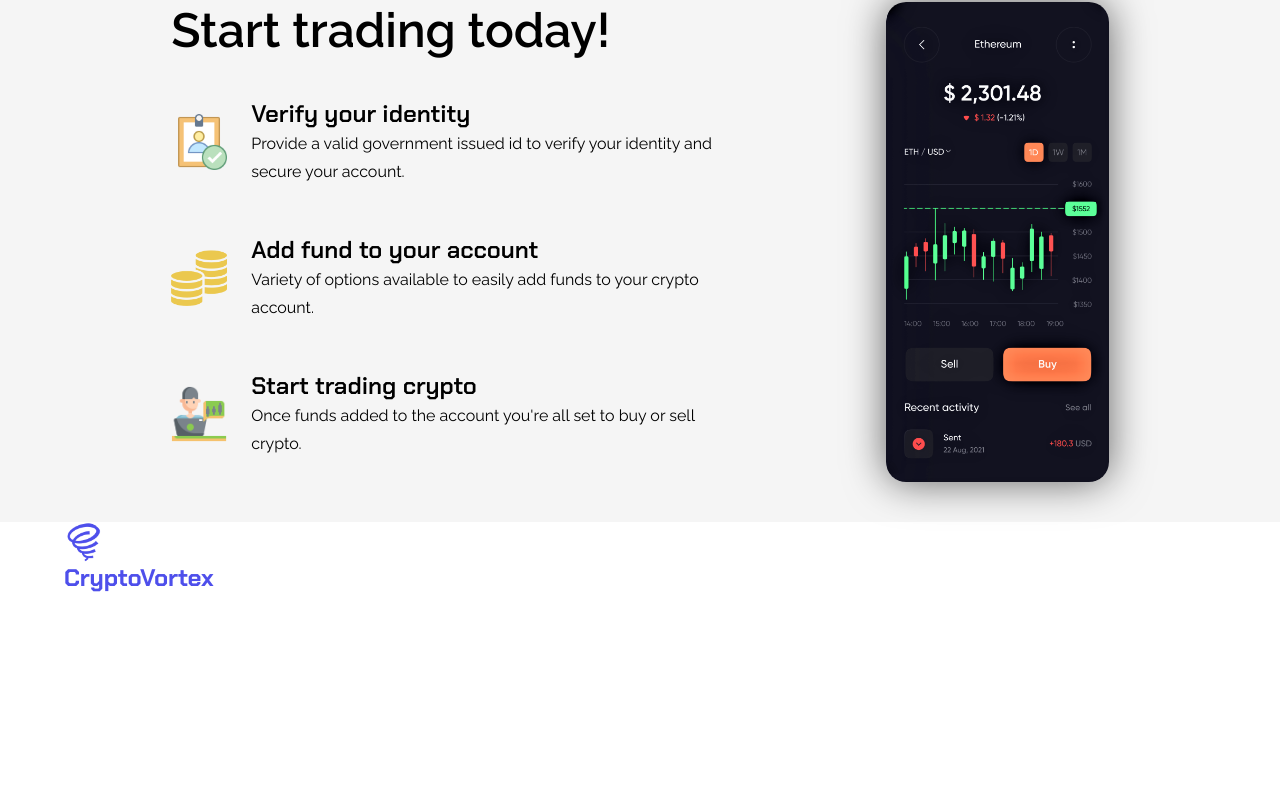
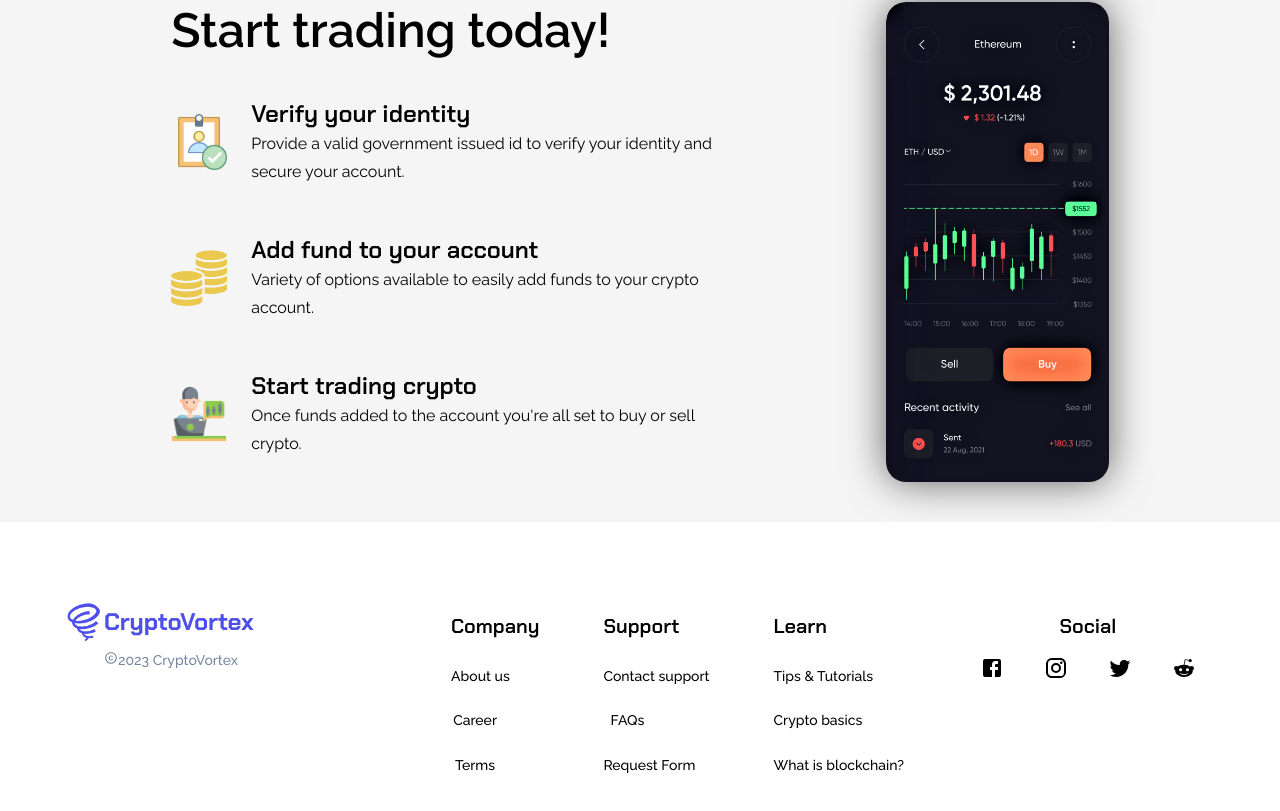
Before and after one commit to heet-git/CryptoVortex, a React (Vite) app: page / in a window 1280 px wide. Shown: the part 1529-2340 px from the top of the page. Before the commit the page ends 2123 px from the top, so only its background shows below. Built offline with nearby package versions, Linux system fonts and the light colour scheme; no server answers.

Commit message:
Add content in the footer
Set content in the footer.

```diff
--- a/src/assets/Theme.js
+++ b/src/assets/Theme.js
@@ -14,6 +14,9 @@ const Theme = createTheme({
         h6:{
             "fontFamily": customFonts.chakraPetch,
         },
+        button:{
+            textTransform: 'none'
+        }
     },
     palette: {
         primary: {
--- a/src/common/Footer.jsx
+++ b/src/common/Footer.jsx
@@ -1,12 +1,25 @@
 import React from 'react';
-import { Box, Container, Stack, Typography, Avatar } from '@mui/material';
-
+import { Box, Container, Stack, Typography } from '@mui/material';
+import Avatar from '@mui/material/Avatar';
+import Button from '@mui/material/Button'; // Correct import
+import FacebookIcon from '@mui/icons-material/Facebook';
+import InstagramIcon from '@mui/icons-material/Instagram';
+import TwitterIcon from '@mui/icons-material/Twitter';
+import RedditIcon from '@mui/icons-material/Reddit';
+import CopyrightIcon from '@mui/icons-material/Copyright';
 
 function Footer() {
     return (
         <Container>
-            <Box>
+            <Box
+                display='flex'
+                justifyContent='space-between'
+                sx={{
+                    paddingY: 10
+                }}
+                >
                 <Box>
+                    <Box display='flex' flexDirection='row' alignItems='center'>
                     <Avatar src='/public/logo.png'/>
                     <Typography
                         variant="h5"
@@ -19,13 +32,64 @@ function Footer() {
                             alignItems: "center",
                             fontWeight: 700,
                             textDecoration: "none",
-                            color: '#4E4FEB'
+                            color: '#4E4FEB',
                         }}
                         > CryptoVortex
                     </Typography>
+                    </Box>
+                    <Typography
+                        variant='subtitle2'
+                        display='block'
+                        ml={5}
+                        mt={1}
+                        color='#74879C'>
+                        <CopyrightIcon fontSize='30px'/>
+                        2023 CryptoVortex
+                    </Typography>
                 </Box>
-                <Stack>
-
+                <Stack
+                    direction='row'
+                    spacing={6}
+                    >
+                        <Stack
+                            justifyContent="flex-start"
+                            alignItems="flex-start"
+                            spacing={1}>
+                            <Typography variant='h6' fontWeight={600} p={1}>Company</Typography>
+                            <Button size="medium" color="inherit">About us</Button>
+                            <Button size="medium" color="inherit">Career</Button>
+                            <Button size="medium" color="inherit">Terms</Button>
+                        </Stack>
+                        <Stack
+                            justifyContent="flex-start"
+                            alignItems="flex-start"
+                            spacing={1}>
+                            <Typography variant='h6' fontWeight={600} p={1}>Support</Typography>
+                            <Button size="medium" color="inherit">Contact support</Button>
+                            <Button size="medium" color="inherit">FAQs</Button>
+                            <Button size="medium" color="inherit">Request Form</Button>
+                        </Stack>
+                        <Stack
+                            justifyContent="flex-start"
+                            alignItems="flex-start"
+                            spacing={1}>
+                            <Typography variant='h6' fontWeight={600} p={1}>Learn</Typography>
+                            <Button size="medium" color="inherit">Tips & Tutorials</Button>
+                            <Button size="medium" color="inherit">Crypto basics</Button>
+                            <Button size="medium" color="inherit">What is blockchain?</Button>
+                        </Stack>
+                        <Stack>
+                            <Typography variant='h6' fontWeight={600} p={1} textAlign='center'>Social</Typography>
+                                <Box
+                                    display='flex'
+                                    alignItems='flex-start'
+                                    >
+                                    <Button size="medium" color="inherit"><FacebookIcon/></Button>
+                                    <Button size="medium" color="inherit"><InstagramIcon/></Button>
+                                    <Button size="medium" color="inherit"><TwitterIcon/></Button>
+                                    <Button size="medium" color="inherit"><RedditIcon/></Button>
+                                </Box>
+                        </Stack>
                 </Stack>
             </Box>
         </Container>
```
